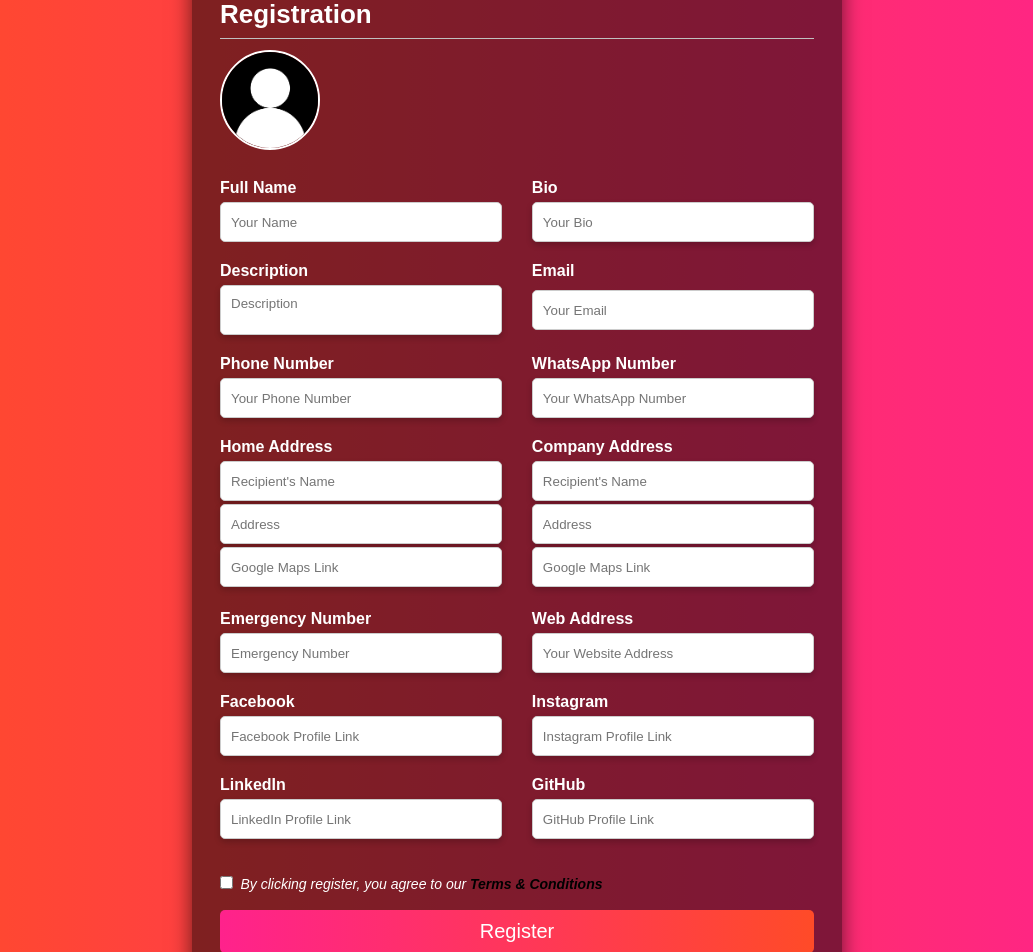
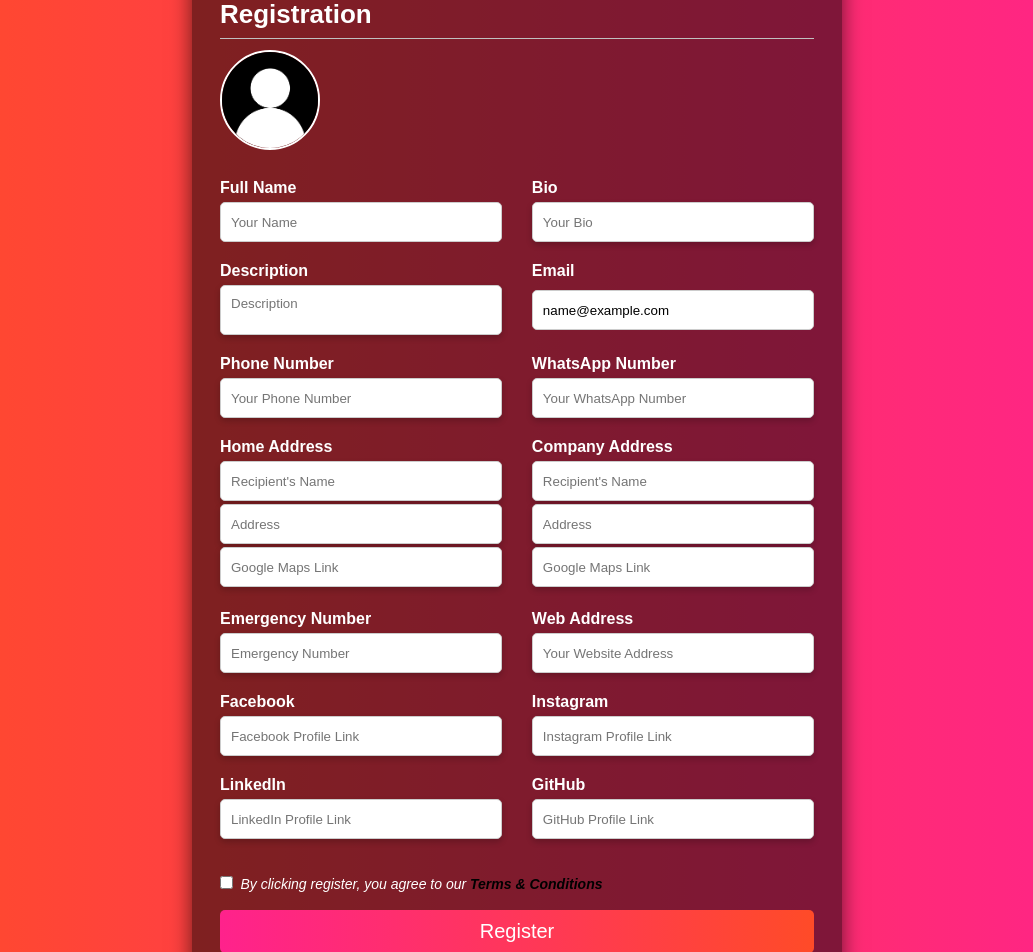
Before and after one commit to ad-abir/SmartCard-v2, a PHP site: page /info.php in a window 1280 px wide. Shown: the part 65-1017 px from the top of the page, without its empty margins (123-1156 px from the left). Run offline with PHP 8.4, Linux system fonts and the light colour scheme; the visitor is signed in with stand-in values (Sample User, id 1); some libraries are stand-ins or nearby versions.

Commit message:
Progress

```diff
--- a/info.php
+++ b/info.php
@@ -1,5 +1,19 @@
 <?php
 include("config.php");
+
+session_start(); // Start the session
+
+// Check if the email is stored in the session
+if (isset($_SESSION['email'])) {
+    // Assign the email from the session to another variable
+    $email = $_SESSION['email'];
+
+    // Now you can use $email variable for further processing
+    //echo "Email from session: " . $email;
+} else {
+    //echo "Email not found in session.";
+}
+
 ?>
 
 <!DOCTYPE html>
@@ -13,6 +27,9 @@ include("config.php");
     <link rel="stylesheet" href="https://cdnjs.cloudflare.com/ajax/libs/font-awesome/6.5.2/css/all.min.css" integrity="sha512-SnH5WK+bZxgPHs44uWIX+LLJAJ9/2PkPKZ5QiAj6Ta86w+fsb2TkcmfRyVX3pBnMFcV7oQPJkl9QevSCWr3W6A==" crossorigin="anonymous" referrerpolicy="no-referrer" />
 
     <link rel="stylesheet" href="info.css">
+
+    <link href="cropperjs/cropper.css" rel="stylesheet">
+    <script src="cropperjs/cropper.js"></script>
 
 </head>
 
@@ -53,7 +70,7 @@ include("config.php");
                 </div>
                 <div class="input-box">
                     <label for="email">Email</label>
-                    <input type="email" placeholder="Your Email" name="email" required>
+                    <input type="email" placeholder="Your Email" name="email" value="<?php echo isset($_SESSION['email']) ? $_SESSION['email'] : ''; ?>" required readonly>
                 </div>
                 <div class="input-box">
                     <label for="phone">Phone Number</label>
```
